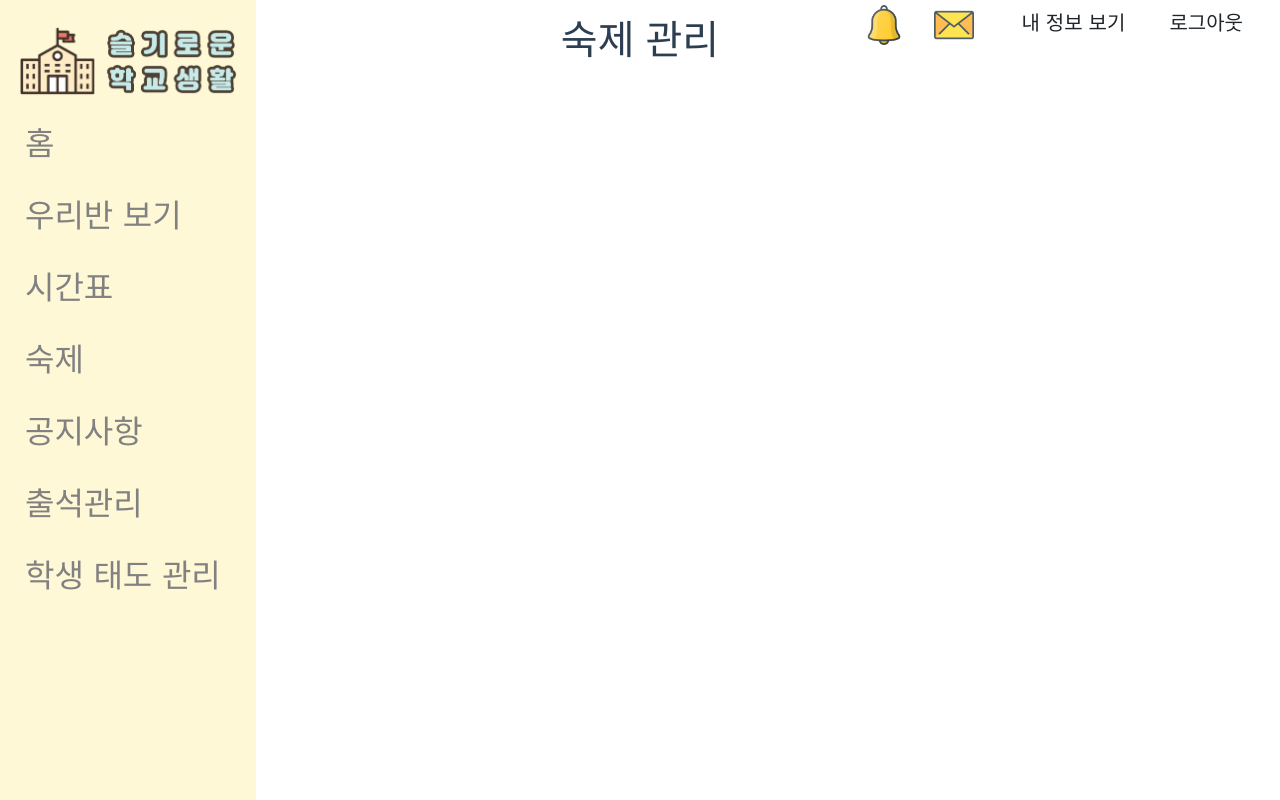
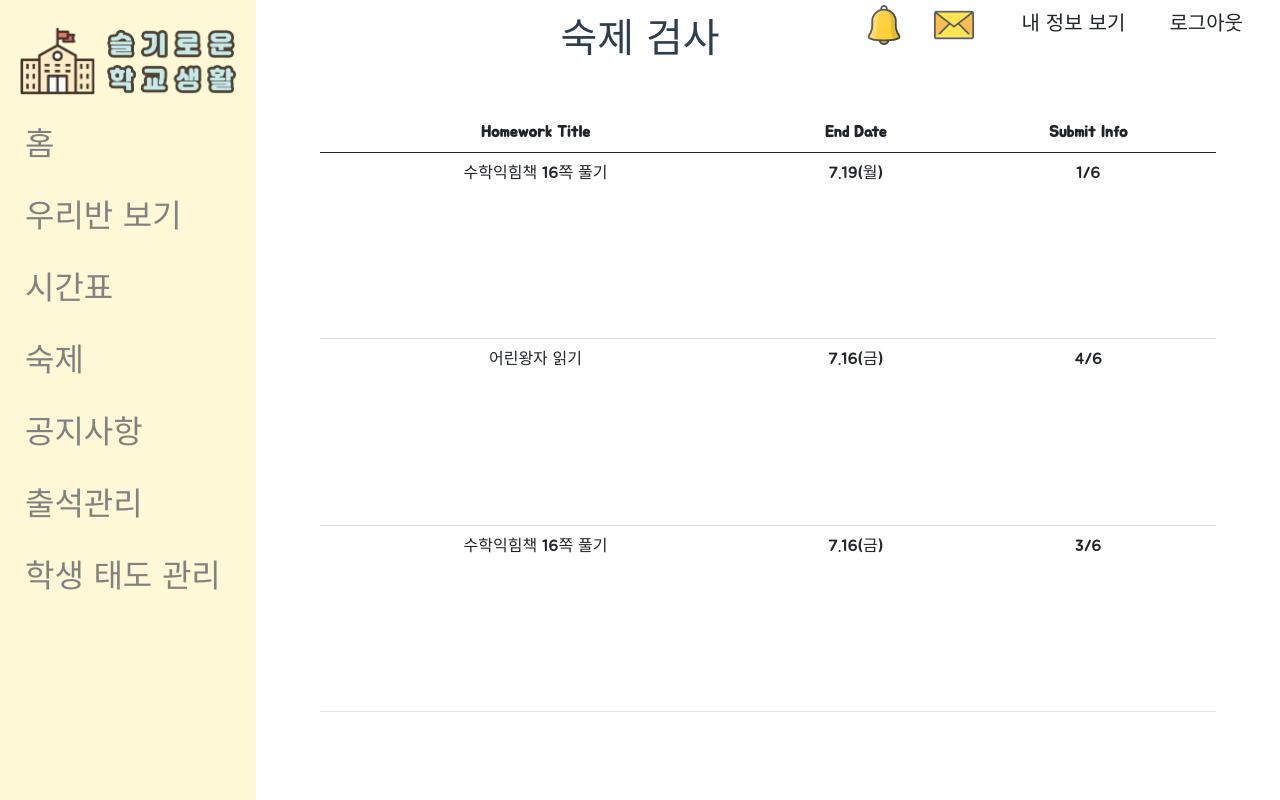
Before and after one commit to Jeong-Heui-Jin/wise_school, a Vue app in the folder frontend/: page /homework in a window 1280 px wide. Built offline with nearby package versions, Linux system fonts and the light colour scheme; a web font is replaced by a local one.

Commit message:
Create Homework.vue skeleton code

```diff
--- a/frontend/src/views/AfterLogin/Homework.vue
+++ b/frontend/src/views/AfterLogin/Homework.vue
@@ -1,24 +1,59 @@
 <template>
-  <div>
-    <NavSideBar/>
-    <NavBar/>
-    <h1>숙제 관리</h1>
+  <div style="font-family: 'Jua', sans-serif" variant="light">
+    <NavSideBar />
+    <NavBar />
+
+    <h1>숙제 검사</h1>
+
+    <!-- 번호, 숙제 제목, 종료일, 제출 -->
+    <b-table id="homeworkForm" hover :items="items"></b-table>
   </div>
 </template>
 
 <script>
-import NavSideBar from '@/components/NavSideBarTeacher.vue'
-import NavBar from '@/components/NavBar.vue'
+import NavSideBar from "@/components/NavSideBarTeacher.vue";
+import NavBar from "@/components/NavBar.vue";
 
 export default {
-  name: 'Homework',
+  name: "Homework",
+  data() {
+    return {
+      items: [
+        {
+          homeworkTitle: "수학익힘책 16쪽 풀기",
+          endDate: "7.19(월)",
+          submitInfo: "1/6",
+        },
+        {
+          homeworkTitle: "어린왕자 읽기",
+          endDate: "7.16(금)",
+          submitInfo: "4/6",
+        },
+        {
+          homeworkTitle: "수학익힘책 16쪽 풀기",
+          endDate: "7.16(금)",
+          submitInfo: "3/6",
+        },
+      ],
+    };
+  },
   components: {
     NavSideBar,
-    NavBar
+    NavBar,
   },
-}
+};
 </script>
 
 <style>
+#homeworkForm {
+  position: absolute;
 
+  max-width: 70%;
+  min-width: 70%;
+  max-height: 75%;
+  min-height: 75%;
+
+  top: 112px;
+  left: 25%;
+}
 </style>
```
